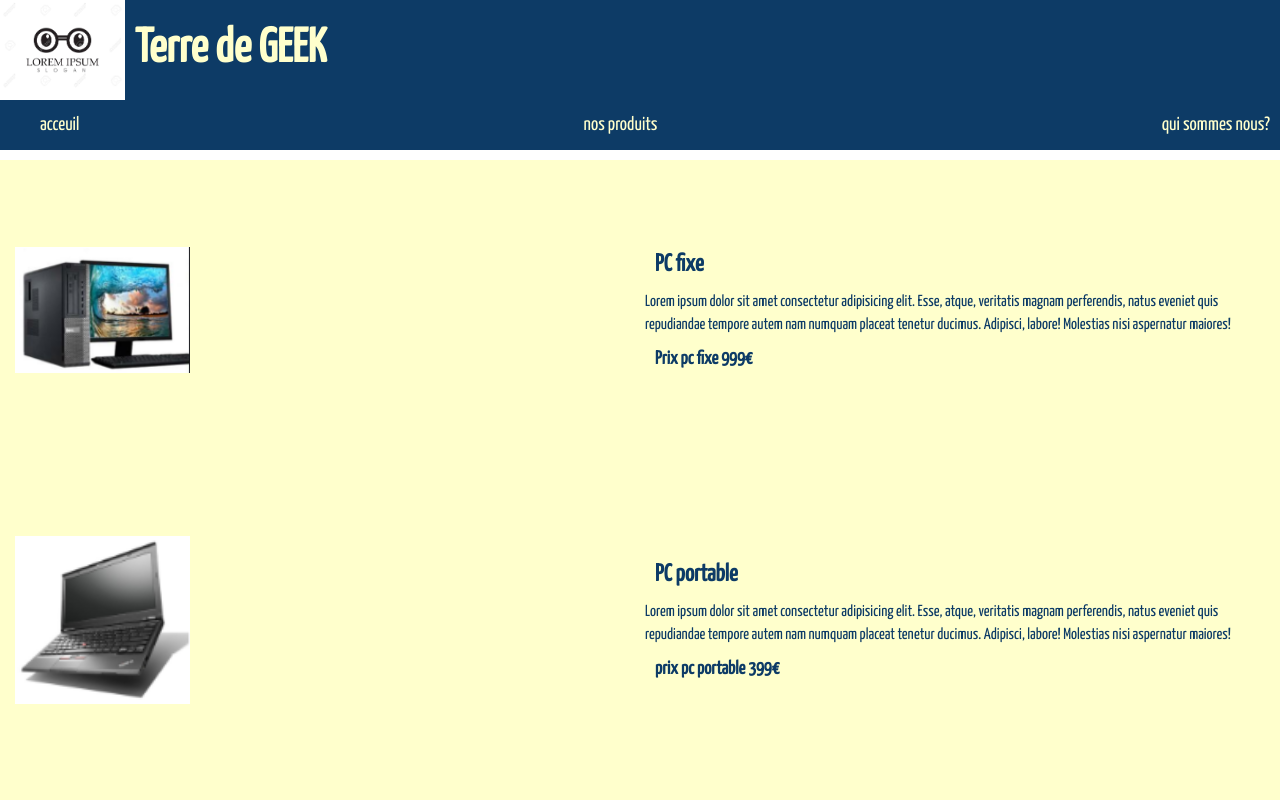
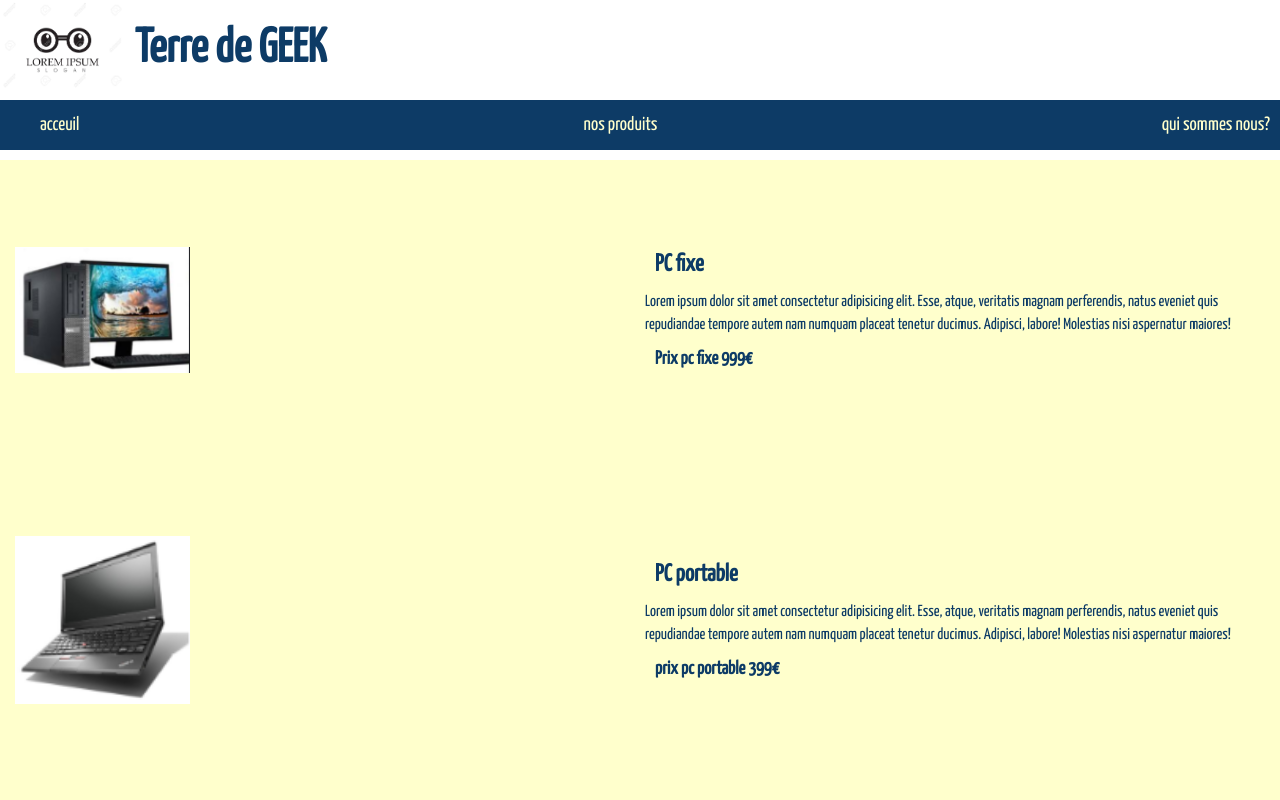
Before and after one commit to AntoineCheminPro/terreDeGeek, a website built with Parcel: page homeTDG.html in a window 1280 px wide. Shown: the top 800 px of the page. Built offline with nearby package versions, Linux system fonts and the light colour scheme.

Commit message:
header in white

```diff
--- a/homeTDG.html
+++ b/homeTDG.html
@@ -10,7 +10,7 @@
 
 <body>
 
-    <header class="mainBG">
+    <header>
      <img class="logo" src="img/88478248-logo-geek-modèle-de-logo-vectoriel-logo-geek-modèle-de-logo-vectoriel.jpg" alt="logo terre de GEEk">
      <h1>Terre de GEEK</h1>
     </header>
```
Also changed, not shown: productTDG.html (+1 -1 lines), whoAreWeTDG.html (+1 -1 lines).
